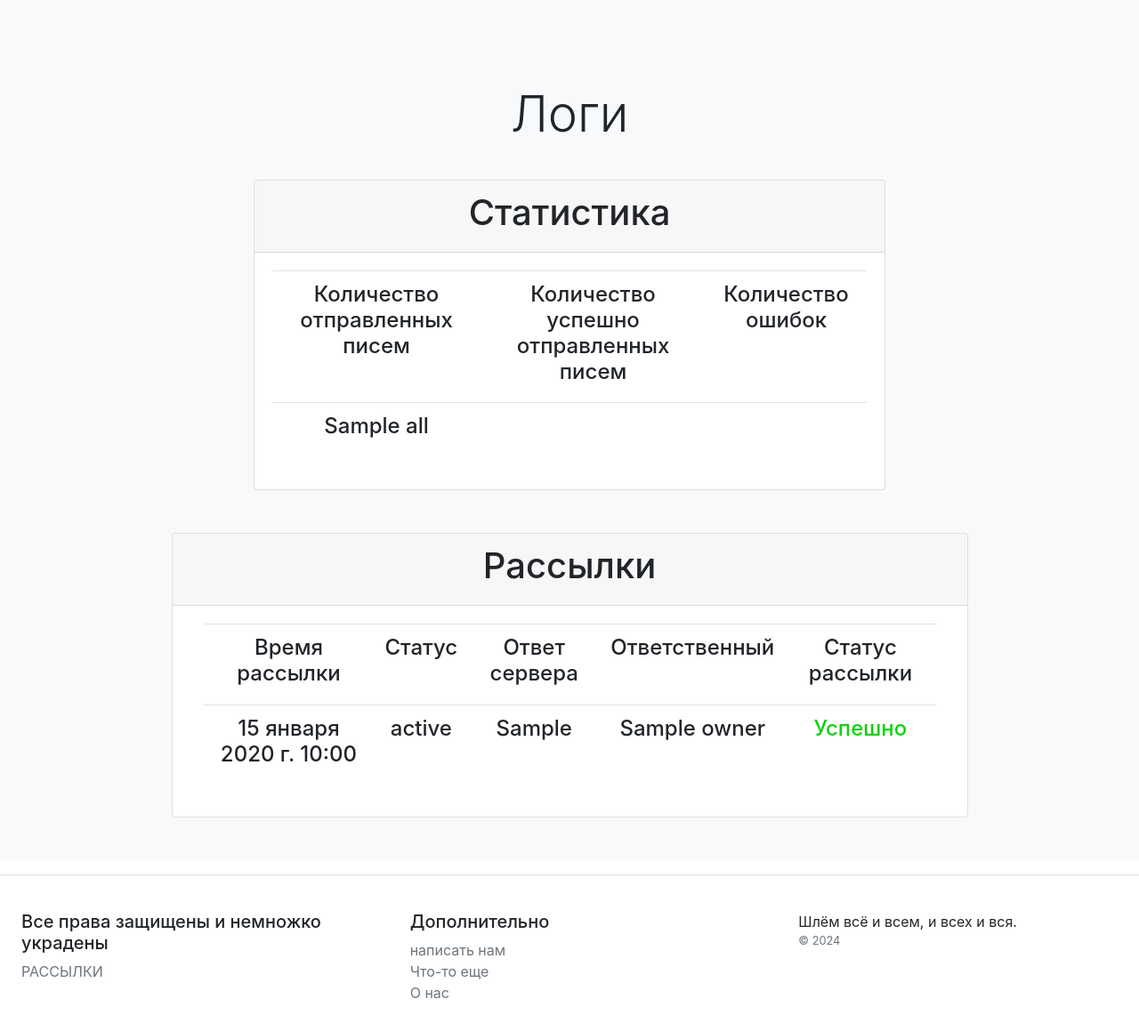
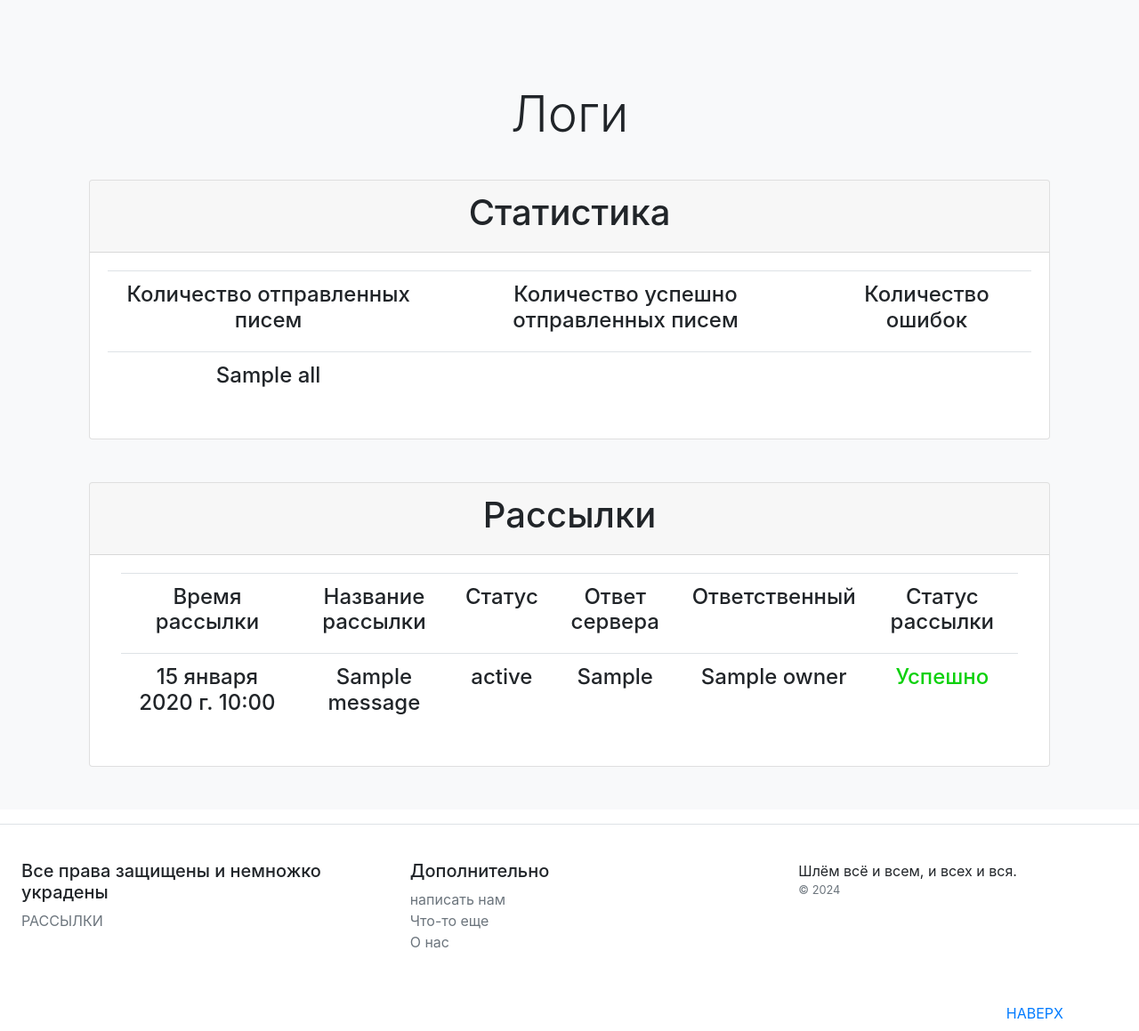
Before and after one commit to ZhenyaSok/course_proj_6, a Django app: template client_service/templates/client_service/logs_list.html in a window 1280 px wide. Shown: the part 273-1432 px from the top of the page at 89% size. Run offline with Django 5.2, Linux system fonts and the light colour scheme; the template is opened without the code that fills it: most values are stand-ins (such as "Sample title", 1, 10 or a date in 2020); data that the repository does not hold is empty; parts of the project's set-up code (start-up, migrations or seed data) failed here and were passed over; some libraries are stand-ins or nearby versions.

Commit message:
Итог

```diff
--- a/client_service/templates/client_service/logs_list.html
+++ b/client_service/templates/client_service/logs_list.html
@@ -4,7 +4,7 @@
     <h1 class="display-4">Логи</h1>
 </div>
 
-<div class="container col-8 mt-2 mb-5">
+<div class="container col-12 mt-2 mb-5">
     <div class="card">
         <div class="card-header text-center">
             <h1>Статистика</h1>
@@ -30,7 +30,7 @@
         </div>
     </div>
 </div>
-<div class="container col-10">
+<div class="container col-12">
     <div class="card">
         <div class="card-header text-center">
             <h1>Рассылки</h1>
@@ -40,6 +40,7 @@
                 <table class="table text-center">
                     <tr>
                         <th><h4>Время рассылки</h4></th>
+                        <th><h4>Название рассылки</h4></th>
                         <th><h4>Статус</h4></th>
                         <th><h4>Ответ сервера</h4></th>
                         <th><h4>Ответственный</h4></th>
@@ -48,9 +49,10 @@
                     {% for object in object_list %}
                     <tr>
                         <td><h4>{{ object.time }}</h4></td>
+                        <td><h4>{{ object.mailing.message.title }}</h4></td>
                         <td><h4>{{ object.status_try }}</h4></td>
                         <td><h4>{{ object.server_response }}</h4></td>
-                        <td><h4>{{ object.owner }}</h4></td>
+                        <td><h4>{{ object.mailing.message.owner }}</h4></td>
                         <td><h4>
                             {% if object.status_try %}
                             <p style="color:rgb(13, 209, 13)">Успешно</p>
```
